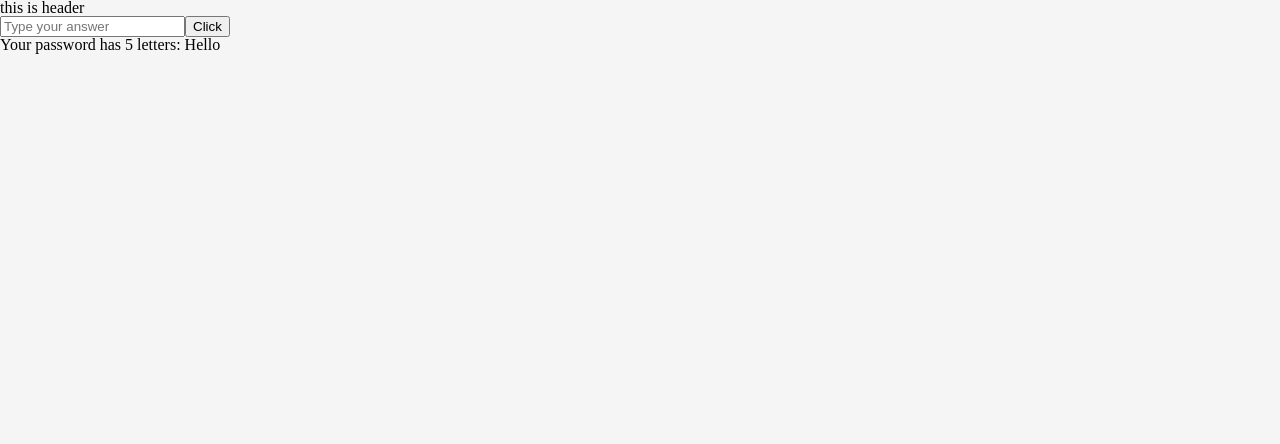
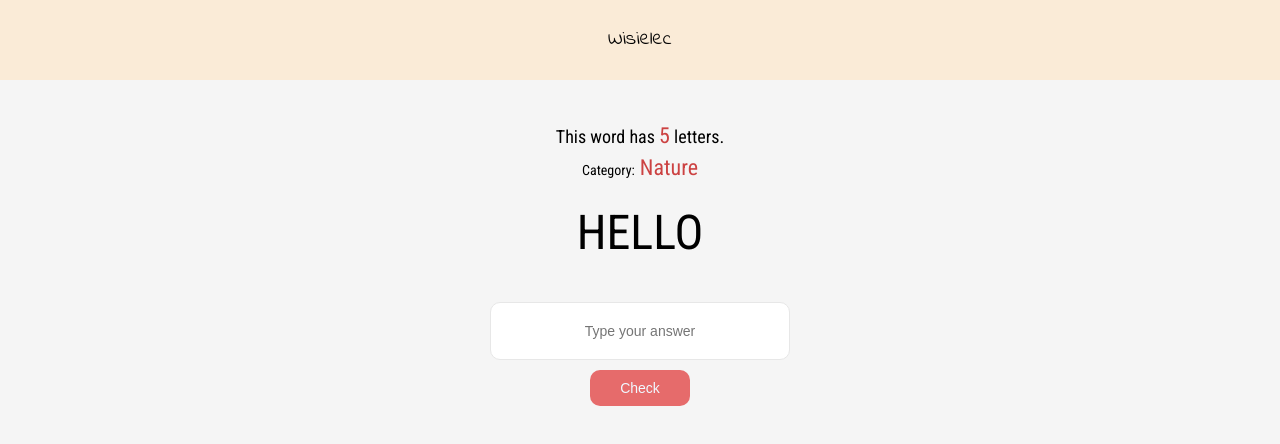
Before and after one commit to jakub84/game, a React app: page / in a window 1280 px wide. Shown: the top 444 px of the page. Built offline with nearby package versions, Linux system fonts and the light colour scheme.

Commit message:
Add styles and logic for game

```diff
--- a/src/Components/App.js
+++ b/src/Components/App.js
@@ -3,6 +3,7 @@ import Header from './Header'
 import InputField from './InputField'
 import PrintAnswer from './PrintAnswer'
 import DrawImage from './DrawImage'
+import Score from './Score'
 
 
 class App extends React.Component {
@@ -10,28 +11,37 @@ class App extends React.Component {
     super(props)
     this.state = {
       UserAnswer: '',
+      placeholder:'Type your answer',
       dinamicPassword: 'Hello',
-      isSucces:false
+      isSucces: false,
+      isLoose: false,
+      counter: 1
     }
   }
   onFormSubmit = (e) => {
     e.preventDefault();
     // alert(this.state.UserAnswer)
+    this.setState({
+      // UserAnswer: e.target.value,
+      counter: this.state.counter + 1
+
+    })
+    this.looseGame()
   }
   onChangeInput = (e) => {
     this.setState({
-      UserAnswer: e.target.value
+      UserAnswer: e.target.value,
+
     })
 
   }
-  checkAnswers = (userAnswer,pass) => {
-
+  checkAnswers = (userAnswer, pass) => {
     let compareAnswers = []
     userAnswer = userAnswer.toLowerCase().split('')
     pass = pass.toLowerCase().split('')
-    userAnswer.forEach((userAnswers,i) => {
-      pass.forEach((passwords,j) => {
-        if(userAnswers === passwords && i === j) {
+    userAnswer.forEach((userAnswers, i) => {
+      pass.forEach((passwords, j) => {
+        if (userAnswers === passwords && i === j) {
           compareAnswers.push(passwords)
           return
         } else if (userAnswers !== passwords && i === j) {
@@ -41,31 +51,52 @@ class App extends React.Component {
         }
       })
     })
-    if(compareAnswers.includes('*')) {
-    this.setState({
-      isSucces:false
-    })} else {
+    if (compareAnswers.includes('*') || userAnswer.length !== pass.length) {
       this.setState({
-        isSucces:true
+        isSucces: false
+      })
+    } else {
+      this.setState({
+        isSucces: true
       })
     }
-    console.log(compareAnswers, this.state.isSucces)
+
+    console.log(compareAnswers, this.state.isSucces, this.state.counter)
   }
+
+  looseGame() {
+    if(this.state.counter === 5) {
+      this.setState({
+        isLoose: true,
+        placeholder:'the end'
+      })
+    }
+  }
+
   render() {
 
     return (
       <div>
         <Header />
-        <InputField
-          onFormSubmit = {this.onFormSubmit}
-          inputValue = {this.state.UserAnswer}
-          onChangeInput = {this.onChangeInput}
-          checkAnswers = {() => this.checkAnswers(this.state.UserAnswer,this.state.dinamicPassword)}
-          maxLength = {this.state.dinamicPassword.length}
+        <Score
+          isWinner={this.state.isSucces}
+          isLoose={this.state.isLoose}
         />
         <PrintAnswer
-        password = {this.state.dinamicPassword}/>
+          password={this.state.dinamicPassword} />
+        <InputField
+          onFormSubmit={this.onFormSubmit}
+          placeholder = {this.state.placeholder}
+          inputValue={this.state.UserAnswer}
+          onChangeInput={this.onChangeInput}
+          checkAnswers={() => this.checkAnswers(this.state.UserAnswer, this.state.dinamicPassword)}
+          maxLength={this.state.dinamicPassword.length}
+          isBtnDisabled={this.state.isSucces || this.state.isLoose}
+          isInputDisabled={this.state.isSucces || this.state.isLoose}
+        />
+
         {/* <DrawImage /> */}
+
       </div>
     );
   }
--- a/src/Components/Header.js
+++ b/src/Components/Header.js
@@ -2,8 +2,8 @@ import React from 'react'
 const Header = () => (
     <div className="header">
         <div className="header-container">
-            <div className="logo">
-                this is header
+            <div className="header-container-logo">
+                Wisielec
             </div>
         </div>
     </div>
--- a/src/Components/InputField.js
+++ b/src/Components/InputField.js
@@ -1,20 +1,25 @@
 import React from 'react'
 const InputField = (props) => (
     <div>
-            <form className="form"
+            <form className="user-form"
+
                 onSubmit={props.onFormSubmit}
                 id="form">
             <input type='text'
+                className="user-form-input"
+                disabled = {props.isInputDisabled}
                 value={props.inputValue}
                 onChange={props.onChangeInput}
-                placeholder="Type your answer"
+                placeholder={props.placeholder}
                 autoComplete="off"
                 name="Your answer"
                 id="answer"
                 maxLength={props.maxLength} />
             <button
+            className="user-form-btn"
             onClick = {props.checkAnswers}
-            >Click</button>
+            disabled = {props.isBtnDisabled}
+            >Check</button>
             </form>
     </div>
 );
--- a/src/Components/PrintAnswer.js
+++ b/src/Components/PrintAnswer.js
@@ -1,7 +1,12 @@
 import React from 'react'
 const PrintAnswer = (props) => (
-    <div>
-        Your password has {props.password.length} letters: {props.password}
+    <div className="print-answer">
+        <p className="pass-info">This word has <span>{props.password.length}</span> letters.</p>
+        <p className="category">Category:
+            <span> Nature</span>
+        </p>
+        <p className="pass">{props.password}</p>
+
     </div>
 );
 export default PrintAnswer
--- /dev/null
+++ b/src/Components/Score.js
@@ -0,0 +1,8 @@
+import React from 'react'
+const Score = (props) => (
+    <div className = "score">
+        {props.isWinner && <p className="score-winner">You Won a game!</p>}
+        {props.isLoose && <p className="score-looser">You loose a game!</p>}
+    </div>
+);
+export default Score
--- /dev/null
+++ b/src/styles/_answer-output.scss
@@ -0,0 +1,30 @@
+@import url('https://fonts.googleapis.com/css?family=Roboto+Condensed');
+.print-answer {
+    font-family: 'Roboto Condensed', sans-serif;
+    width: 100%;
+    text-align: center;
+    margin: 40px 0 10px 0;
+    p {
+        padding: 5px 0;
+    }
+    .pass-info {
+        font-size: 18px;
+        span {
+            font-size: 22px;
+            color: rgb(204, 66, 66);
+        }
+    }
+    .category {
+        font-size: 14px;
+        span {
+            font-size: 22px;
+            color: rgb(204, 66, 66);
+        }
+    }
+    .pass {
+        margin-top:20px;
+        font-size: 48px;
+        text-transform: uppercase;
+
+    }
+}
--- /dev/null
+++ b/src/styles/_header.scss
@@ -0,0 +1,20 @@
+@import url('https://fonts.googleapis.com/css?family=Indie+Flower');
+
+
+.header {
+    width: 100%;
+    padding: 30px;
+    background-color: antiquewhite;
+    margin: 0 auto;
+    &-container {
+        max-width: 500px;
+        width: 100%;
+        margin: 0 auto;
+    &-logo {
+        font-family: 'Indie Flower', cursive;
+        font-size: 20px;
+        text-align: center;
+
+    }
+    }
+}
--- /dev/null
+++ b/src/styles/_input-answer.scss
@@ -0,0 +1,52 @@
+.user-form {
+    margin: 0 auto;
+    width: 100%;
+    max-width: 500px;
+    padding: 30px 0;
+    text-align: center;
+    display: flex;
+    flex-direction: column;
+    align-items: center;
+    &-input,
+    &-btn {
+        padding: 20px 30px;
+        font-size: 14px;
+        text-align: center;
+        display: inline-block;
+        border: none;
+        outline: none;
+        min-width: 300px;
+        margin-bottom: 10px;
+        border-radius: 10px;
+    }
+    &-input {
+        border: 1px solid rgb(231, 231, 231);
+    }
+    &-btn {
+        padding: 10px 20px;
+        background-color: rgb(230, 107, 107);
+        color: aliceblue;
+        min-width: 100px;
+    }
+    &-btn:hover {
+        background-color: rgb(74, 233, 172);
+        cursor: pointer;
+        color:rgb(65, 65, 65);
+    }
+    &-btn:disabled {
+        background-color: rgb(201, 201, 201);
+        color: grey;
+    }
+    &-input:disabled {
+        background-color: rgb(207, 204, 204);
+        color: grey;
+    }
+    &-input:focus {
+        -webkit-box-shadow: 0px 11px 19px -8px rgba(0, 0, 0, 0.15);
+        -moz-box-shadow: 0px 11px 19px -8px rgba(0, 0, 0, 0.15);
+        box-shadow: 0px 11px 19px -8px rgba(0, 0, 0, 0.15);
+        margin-bottom: 30px;
+        min-width: 330px;
+        border:none;
+    }
+}
--- /dev/null
+++ b/src/styles/_score.scss
@@ -0,0 +1,16 @@
+.score {
+    width: 100%;
+    text-align: center;
+    margin-top: 30px;
+    font-family: 'Indie Flower', cursive;
+    &-winner,&-looser {
+        font-size: 30px;
+
+    }
+    &-winner {
+        color:rgb(190, 230, 130);
+    }
+    &-looser {
+        color:rgb(252, 86, 86);
+    }
+}
--- a/src/styles/main.scss
+++ b/src/styles/main.scss
@@ -1,4 +1,8 @@
 @import '_reset.scss';
+@import '_header.scss';
+@import '_input-answer.scss';
+@import '_score.scss';
+@import '_answer-output';
 
 
 body {
@@ -7,9 +11,12 @@ body {
     background-color:rgba(0, 0, 0, 0.04);
     padding-bottom: 30px;
 
+
 }
 
 body * {
     -webkit-font-smoothing: antialiased;
     -moz-osx-font-smoothing: grayscale;
+    transition: all 0.3s;
+    box-sizing: border-box;
 }
```
